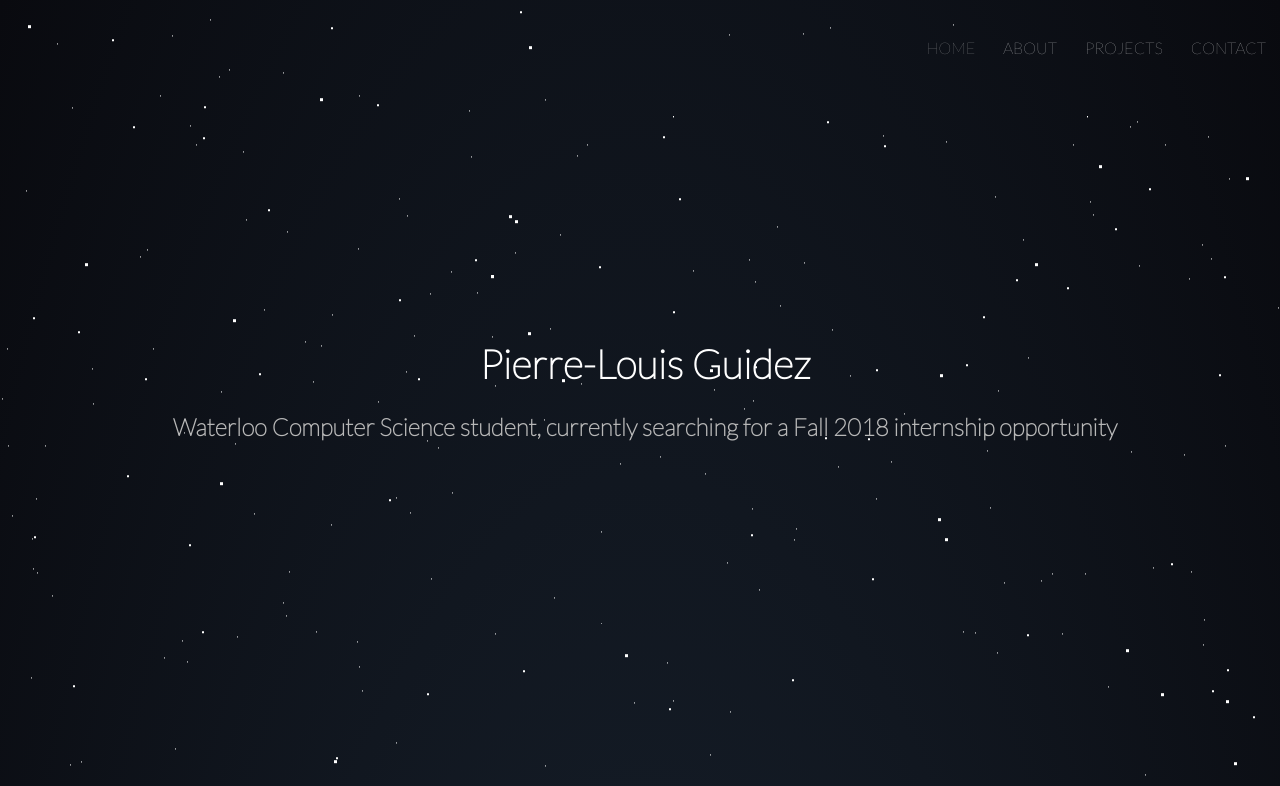
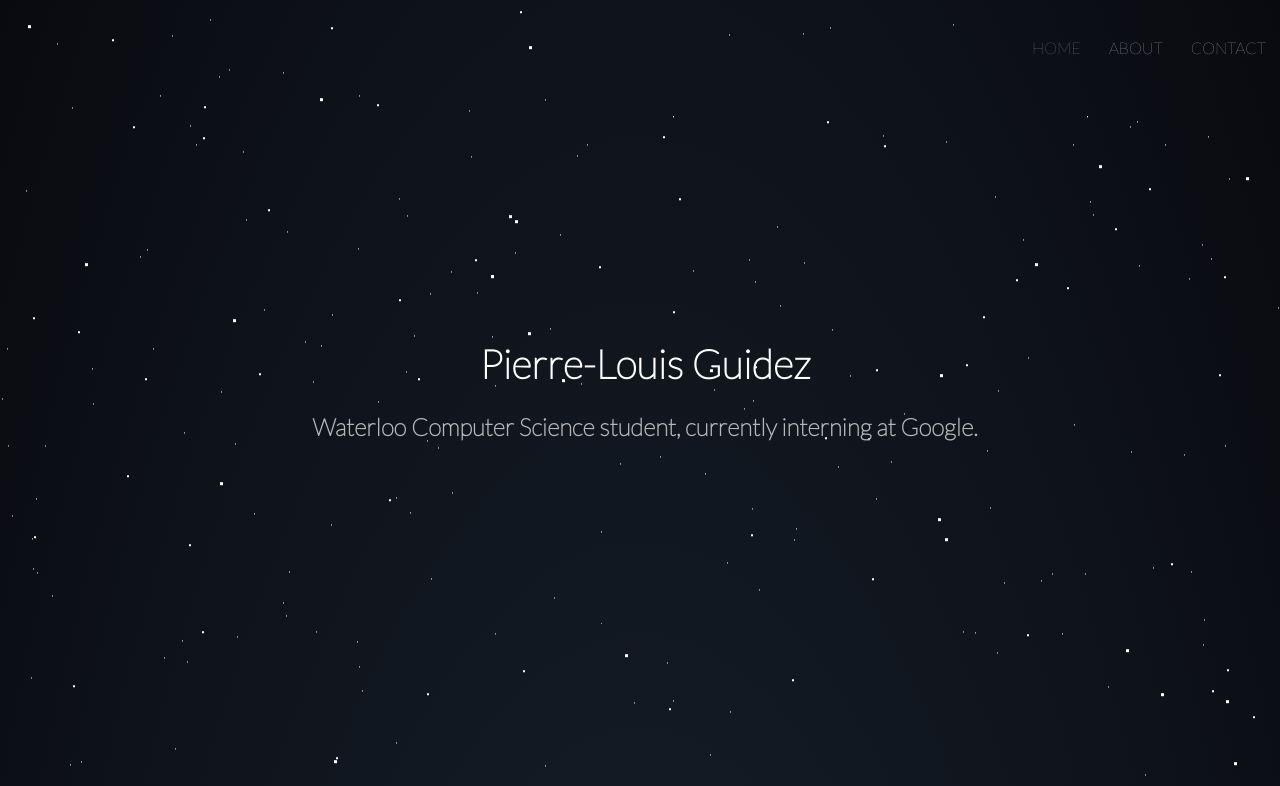
Before and after one commit to nilsreichardt/personal-website, a React (Create React App) app: page / in a window 1280 px wide. Shown: the top 786 px of the page. Built offline with nearby package versions, Linux system fonts and the light colour scheme.

Commit message:
replace main page text with Google internship

```diff
--- a/src/App.js
+++ b/src/App.js
@@ -6,7 +6,6 @@ import Home from './components/Home';
 import NavBar from './components/NavBar';
 import Footer from './components/Footer';
 import About from './components/About';
-import Projects from './components/Projects';
 import './App.css';
 
 const items = [
@@ -19,11 +18,6 @@ const items = [
     'path': '/about',
     'title': 'About',
     'component': About
-  },
-  {
-    'path': '/projects',
-    'title': 'Projects',
-    'component': Projects
   },
   {
     'path': '/contact',
@@ -39,7 +33,6 @@ class App extends Component {
         <Switch>
           <Route exact path="/" component={Home} />
           <Route exact path="/about" component={About} />
-          <Route exact path="/projects" component={Projects} />
           <Route exact path="/contact" render={() => <div></div>}/>
           <Route component={PageNotFound} />
         </Switch>
--- a/src/components/Home.js
+++ b/src/components/Home.js
@@ -9,7 +9,7 @@ const Home = () => (
         <div id='title' className="animate fadeInUp two">
             Pierre-Louis Guidez
             <p className="animate-short slideInLeft two">
-              Waterloo Computer Science student, currently searching for a Fall 2018 internship opportunity
+              Waterloo Computer Science student, currently interning at Google.
             </p>
         </div>
         <div style={{height: '2000px'}}>
```
